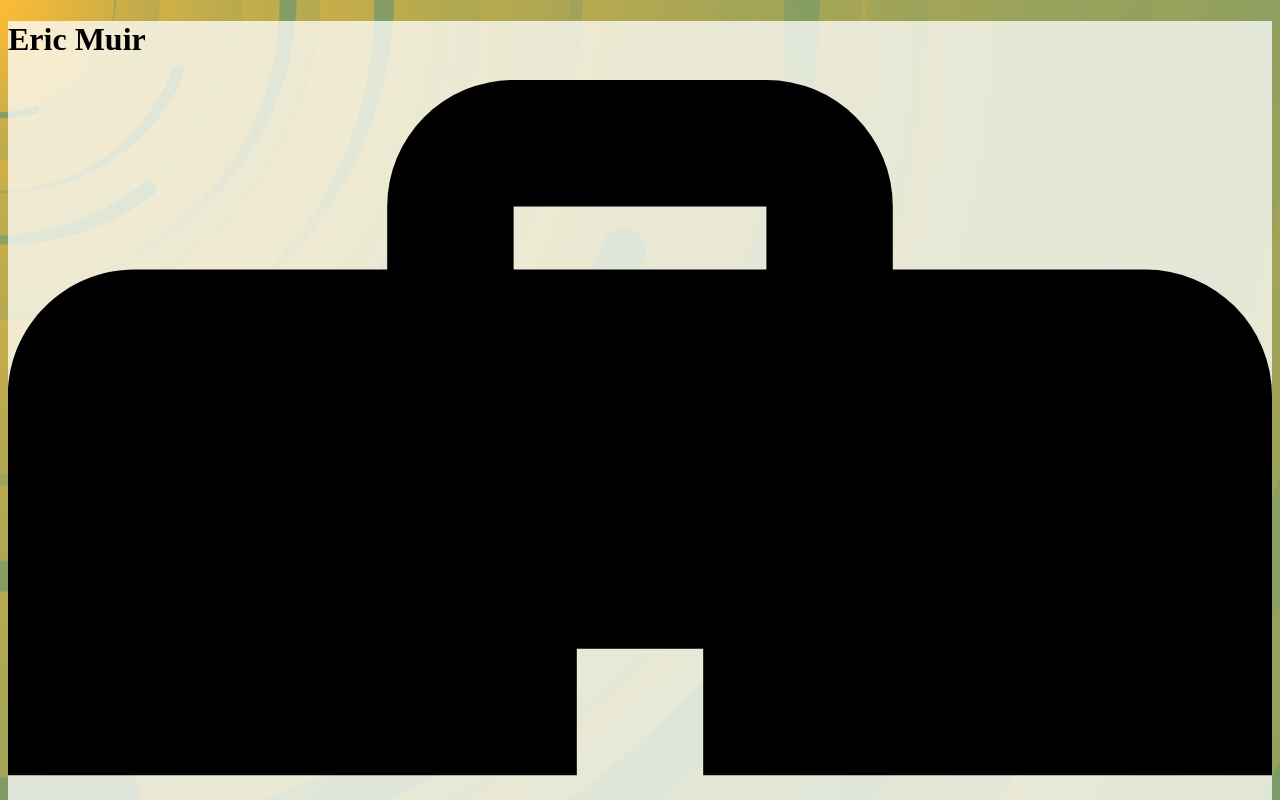
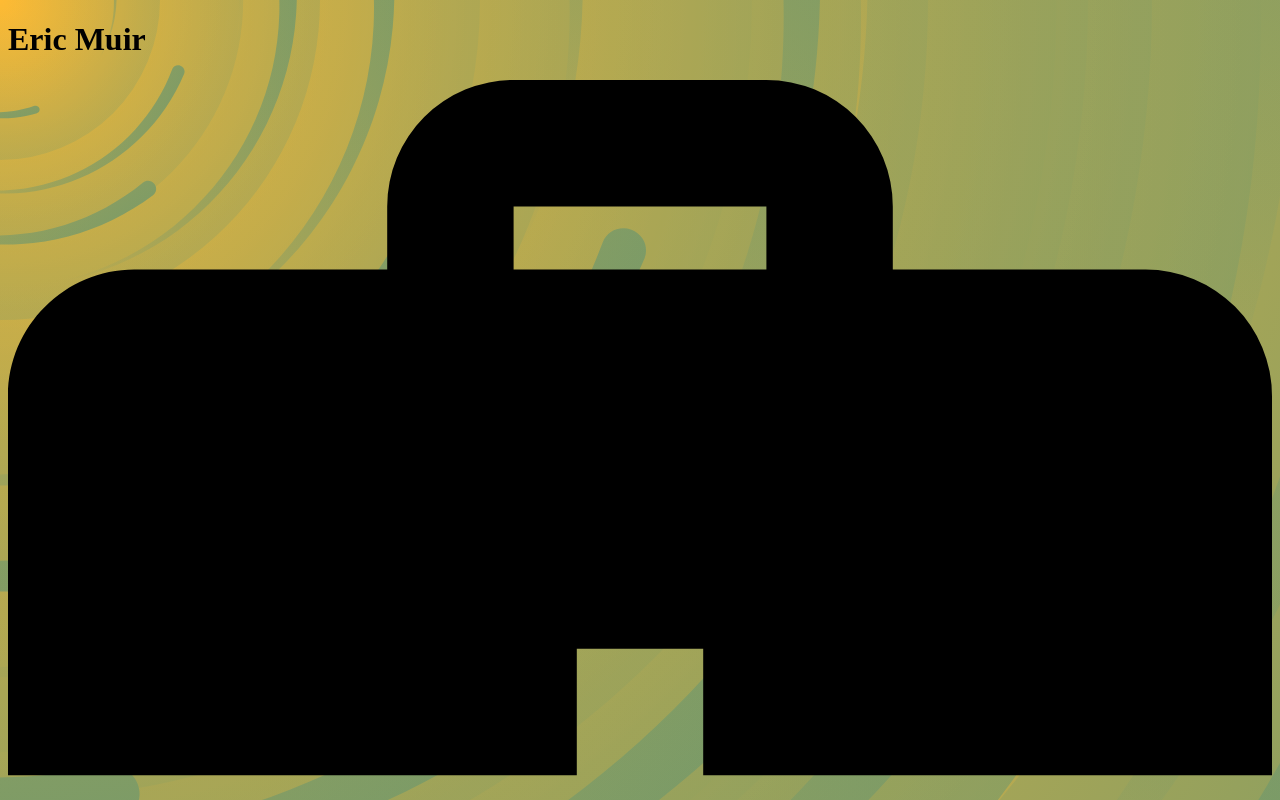
Before and after one commit to the-ebdm/next-old-site, a Next.js app: page / in a window 1280 px wide. Shown: the top 800 px of the page. Built offline with nearby package versions, Linux system fonts and the light colour scheme.

Commit message:
🎨 Generalise panel background

```diff
--- a/assets/core.css
+++ b/assets/core.css
@@ -5,6 +5,6 @@
   background-size: cover;
 }
 
-.bg .profile {
+.panel {
   background-color: rgba(255, 255, 255, 0.75);
 }
```
